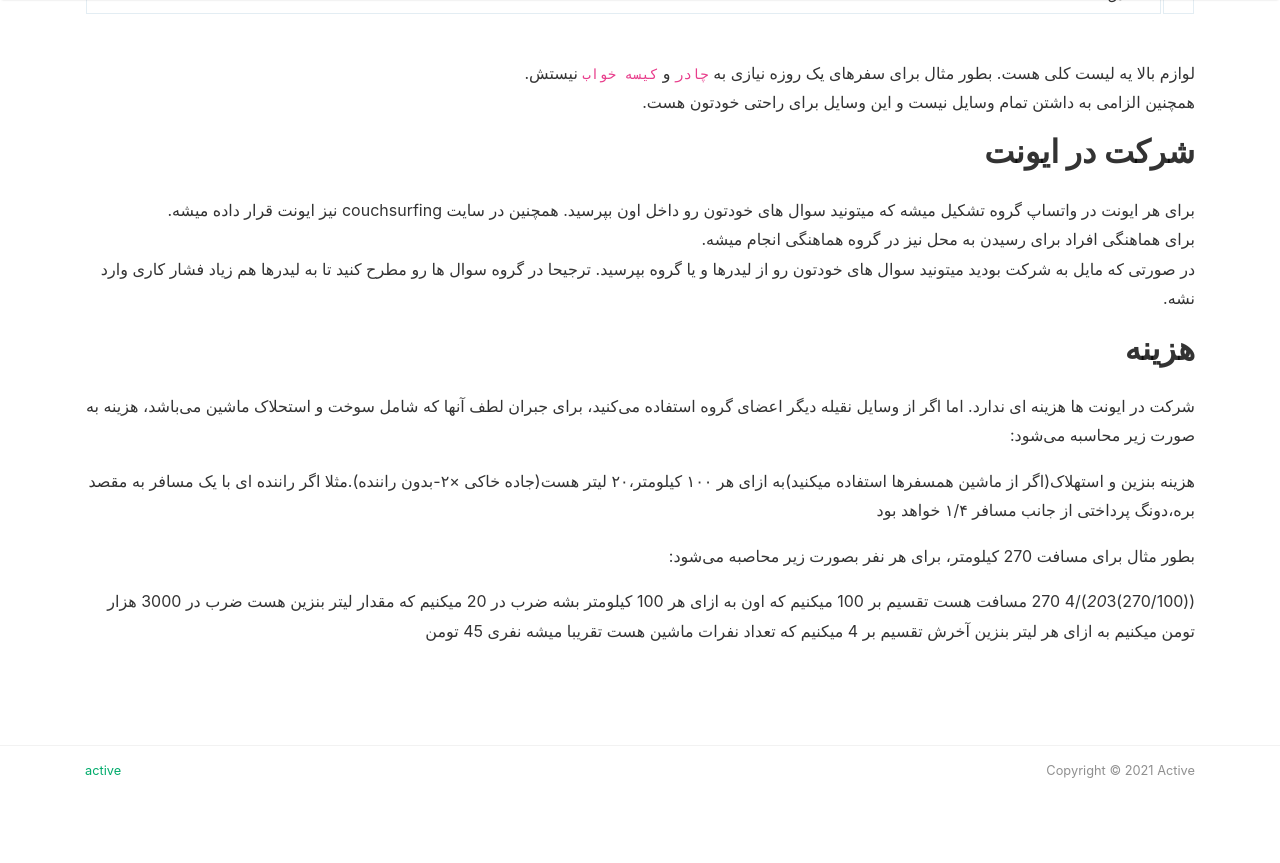
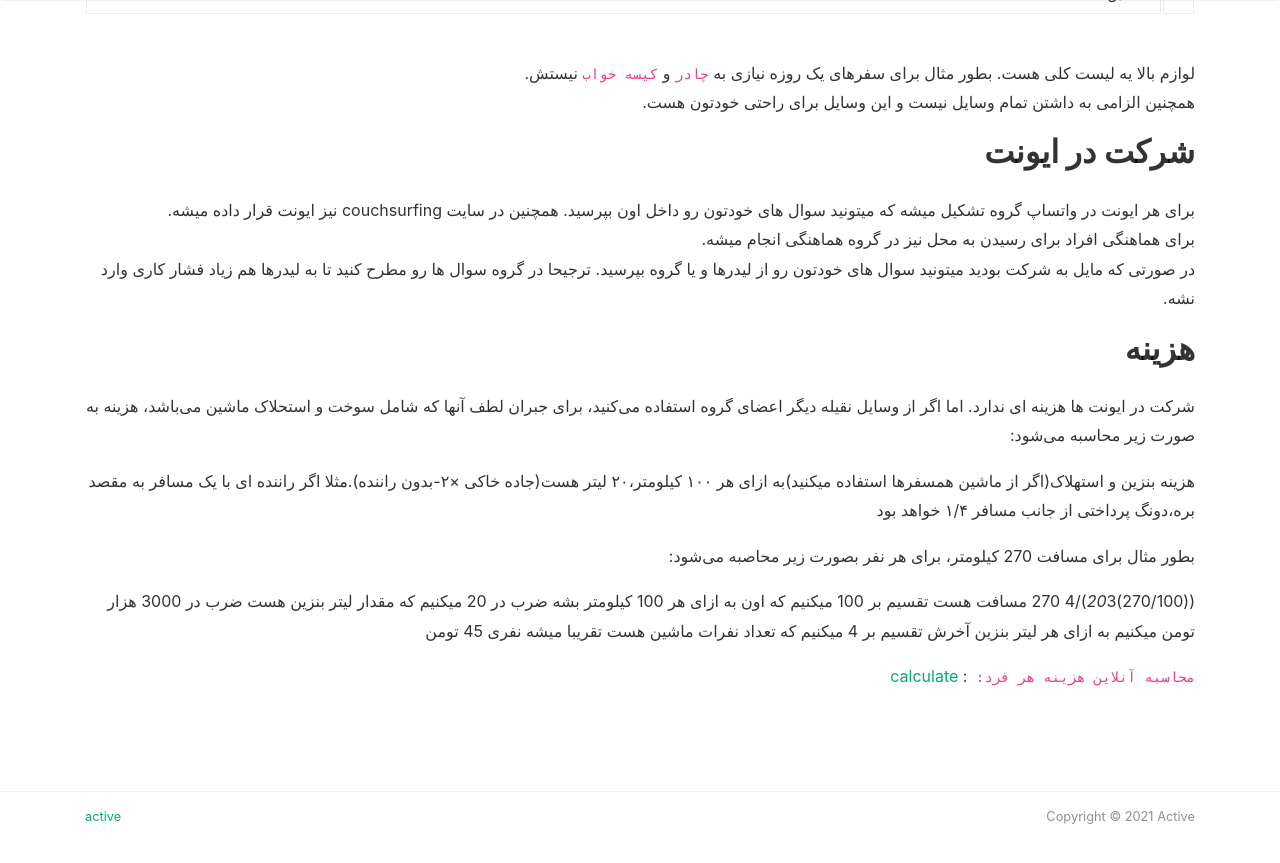
Before and after one commit to MHKarami97/active, a Jekyll site: the page built from _pages/rules-weekend.md, in a window 1280 px wide and 900 px high, scrolled down 1087 px. Shown: the top 863 px of the window. Built offline with Jekyll 4.4.1, drawn with Linux system fonts in a browser that asks for light colours; nearby versions of some CDN libraries.

Commit message:
update calculate

```diff
--- a/_layouts/calculate.html
+++ b/_layouts/calculate.html
@@ -46,10 +46,10 @@ permalink: "/calculate.html"
     }
 </style>
 
-<h3>محاسبه هزینه ماشین به ازای هر نفر</h3>
+<h3 style="text-align: right;">محاسبه هزینه ماشین به ازای هر نفر</h3>
 
 <div class="calculate">
-    <label for="input">مسافت طی شده</label>
+    <label for="input" style="text-align: right;">مسافت طی شده</label>
     <input type="number" id="input" step="10" name="firstinputname" placeholder="مسافت بر حسب کیلومتر">
 
     <input type="submit" value="محاسبه" onclick="calculate()">
--- a/_pages/rules-weekend.md
+++ b/_pages/rules-weekend.md
@@ -62,3 +62,5 @@ comments: true
 ضرب در 3000 هزار تومن میکنیم به ازای هر لیتر بنزین
 آخرش تقسیم بر 4 میکنیم که تعداد نفرات ماشین هست
 تقریبا میشه نفری 45 تومن
+
+`محاسبه آنلاین هزینه هر فرد: ` : [calculate](/calculate)
```
